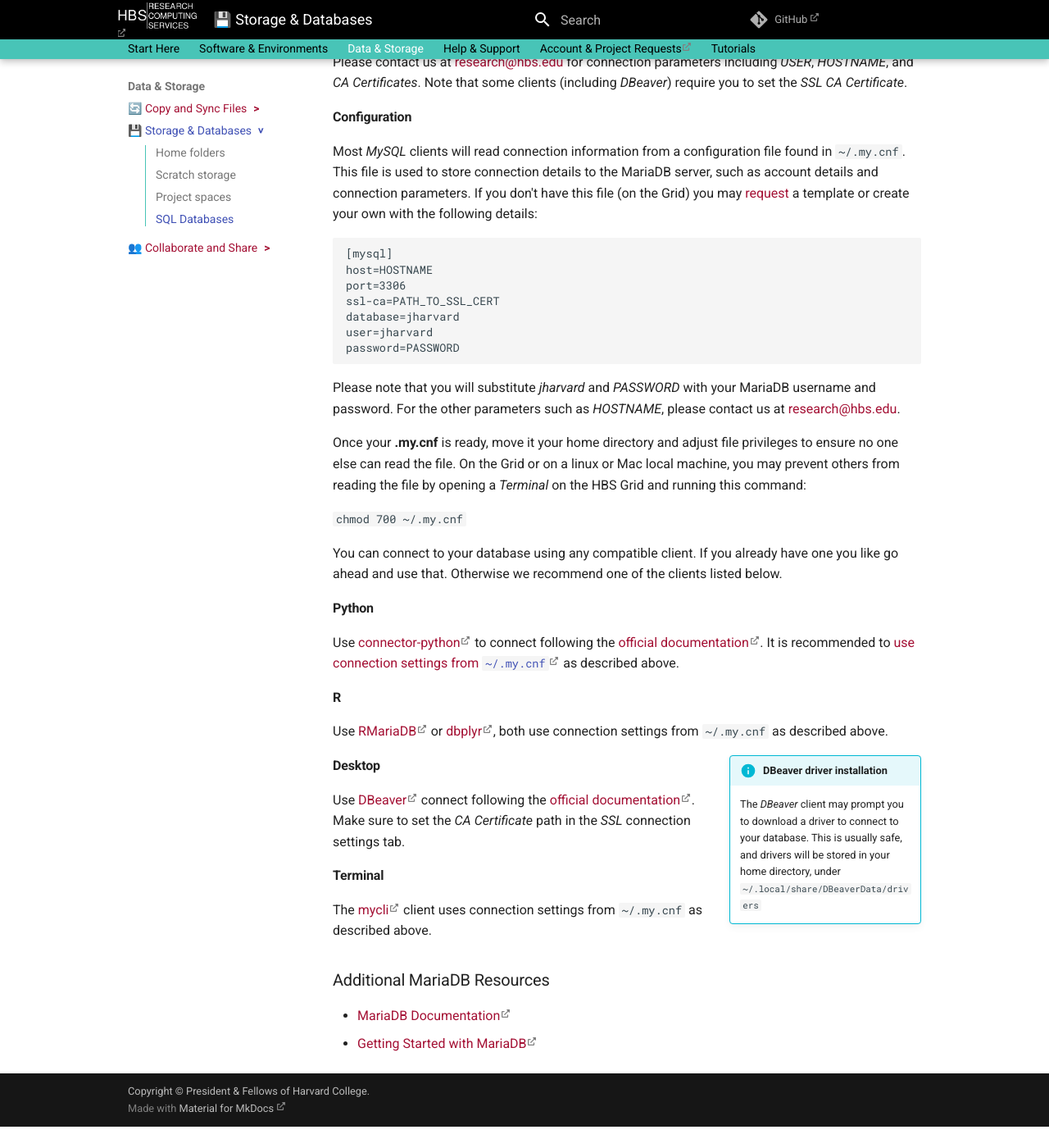
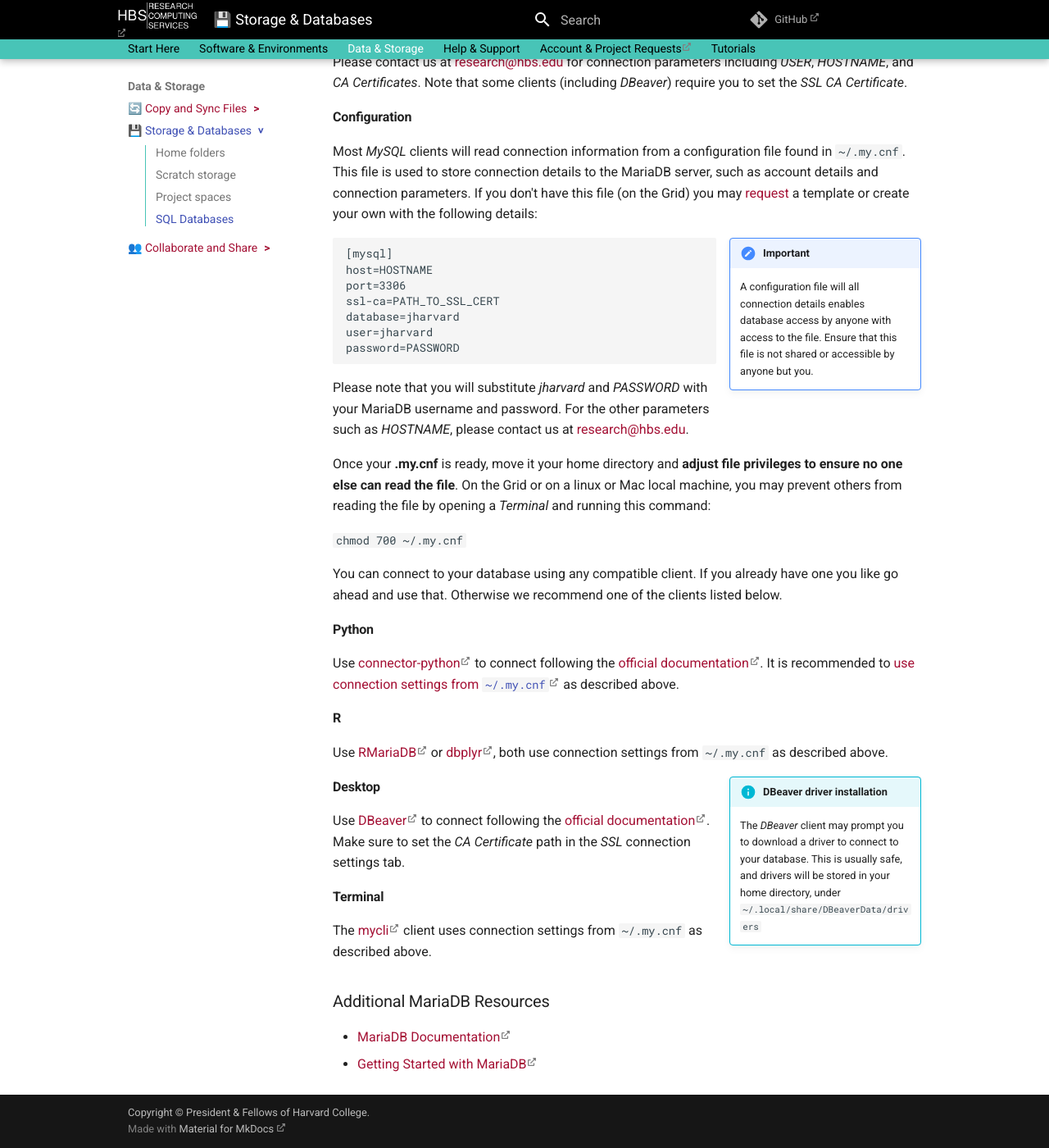
Before and after one commit to hbs-rcs/hbsgrid-docs, an MkDocs documentation site: the page built from docs/storage.md, in a window 1280 px wide and 1400 px high, scrolled down 2572 px. Shown: the whole window at 82% size. Built offline with MkDocs 1.6.1 and Material for MkDocs 9.7.7, drawn with Linux system fonts in a browser that asks for light colours; comment, search, counter and statistics services are not loaded; before the commit the page ends 3946 px from its top, so only the background shows below that.

````diff
--- a/docs/storage.md
+++ b/docs/storage.md
@@ -142,22 +142,30 @@ connection parameters. If you don't have this file (on the Grid) you
 may [request](mailto:research@hbs.edu) a template or create your own
 with the following details:
 
-    [mysql]
-    host=HOSTNAME
-    port=3306
-    ssl-ca=PATH_TO_SSL_CERT
-    database=jharvard
-    user=jharvard
-    password=PASSWORD
+!!! important inline end
+
+    A configuration file will all connection details enables database
+    access by anyone with access to the file. Ensure that this file is
+    not shared or accessible by anyone but you.
+
+```
+[mysql]
+host=HOSTNAME
+port=3306
+ssl-ca=PATH_TO_SSL_CERT
+database=jharvard
+user=jharvard
+password=PASSWORD
+```
 
 Please note that you will substitute *jharvard* and *PASSWORD* with
 your MariaDB username and password. For the other parameters such as
 *HOSTNAME*, please contact us at <research@hbs.edu>.
 
-Once your **.my.cnf** is ready, move it your home directory and adjust
-file privileges to ensure no one else can read the file. On the Grid or
+Once your **.my.cnf** is ready, move it your home directory and
+**adjust file privileges to ensure no one else can read the file**. On the Grid or
 on a linux or Mac local machine, you may prevent others from reading the
-file by opening a *Terminal* on the HBS Grid and running this command:
+file by opening a *Terminal* and running this command:
 
 `chmod 700 ~/.my.cnf`
 
@@ -179,7 +187,7 @@ Use [RMariaDB](https://rmariadb.r-dbi.org/) or [dbplyr](https://dbplyr.tidyverse
     `~/.local/share/DBeaverData/drivers`
 
 #### Desktop
-Use [DBeaver](https://dbeaver.io/) connect following the [official documentation](https://dbeaver.com/docs/wiki/Create-Connection/).
+Use [DBeaver](https://dbeaver.io/) to connect following the [official documentation](https://dbeaver.com/docs/wiki/Create-Connection/).
 Make sure to set the *CA Certificate* path in the *SSL* connection settings tab.
 
 #### Terminal
````
